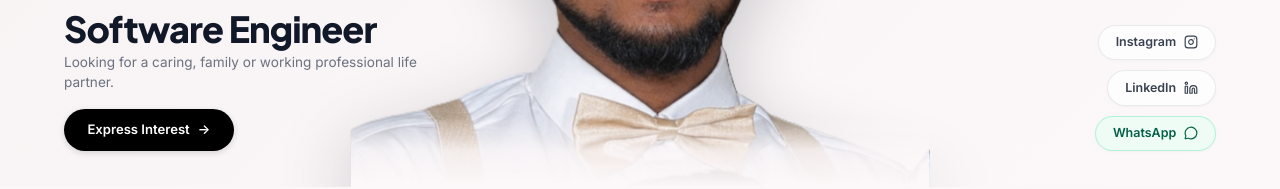
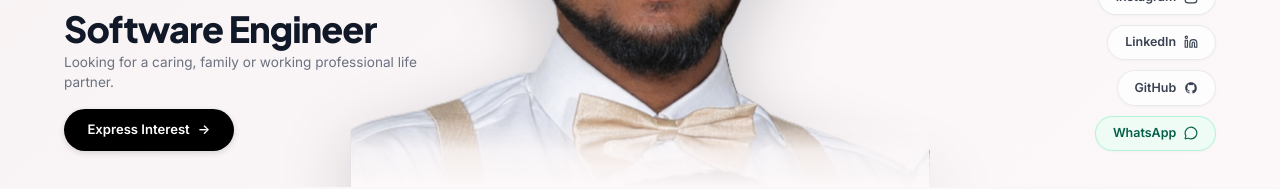
Before and after one commit to AgnelSelvan/AgnelSelvan.github.io, a Next.js app: page /biodata in a window 1280 px wide. Shown: the part 613-802 px from the top of the page. Built offline with nearby package versions, Linux system fonts and the light colour scheme.

Commit message:
feat: add new interactive biodata page component

```diff
--- a/src/app/biodata/page.tsx
+++ b/src/app/biodata/page.tsx
@@ -32,6 +32,12 @@
   ArrowRight,
   Award,
 } from 'lucide-react';
+
+const GithubIcon = ({ className = "w-3.5 h-3.5" }: { className?: string }) => (
+  <svg className={className} viewBox="0 0 24 24" fill="currentColor">
+    <path fillRule="evenodd" clipRule="evenodd" d="M12 2C6.477 2 2 6.484 2 12.017c0 4.425 2.865 8.18 6.839 9.504.5.092.682-.217.682-.483 0-.237-.008-.868-.013-1.703-2.782.605-3.369-1.343-3.369-1.343-.454-1.158-1.11-1.466-1.11-1.466-.908-.62.069-.608.069-.608 1.003.07 1.53 1.032 1.53 1.032.892 1.53 2.341 1.088 2.91.832.092-.647.35-1.088.636-1.338-2.22-.253-4.555-1.113-4.555-4.951 0-1.093.39-1.988 1.029-2.688-.103-.253-.446-1.272.098-2.65 0 0 .84-.27 2.75 1.026A9.564 9.564 0 0112 6.844c.85.004 1.705.115 2.504.337 1.909-1.296 2.747-1.027 2.747-1.027.546 1.379.202 2.398.1 2.651.64.7 1.028 1.595 1.028 2.688 0 3.848-2.339 4.695-4.566 4.943.359.309.678.92.678 1.855 0 1.338-.012 2.419-.012 2.747 0 .268.18.58.688.482A10.019 10.019 0 0022 12.017C22 6.484 17.522 2 12 2z" />
+  </svg>
+);
 
 const InstagramIcon = ({ className = "w-3.5 h-3.5" }: { className?: string }) => (
   <svg className={className} viewBox="0 0 24 24" fill="none" stroke="currentColor" strokeWidth="2" strokeLinecap="round" strokeLinejoin="round">
@@ -605,6 +611,15 @@
                       className="w-10 h-10 rounded-full border border-neutral-200/90 bg-white text-neutral-700 flex items-center justify-center hover:bg-neutral-50 transition shadow-2xs"
                     >
                       <LinkedinIcon className="w-4 h-4" />
+                    </a>
+                    <a
+                      href="https://github.com/AgnelSelvan"
+                      target="_blank"
+                      rel="noopener noreferrer"
+                      aria-label="GitHub Profile"
+                      className="w-10 h-10 rounded-full border border-neutral-200/90 bg-white text-neutral-700 flex items-center justify-center hover:bg-neutral-50 transition shadow-2xs"
+                    >
+                      <GithubIcon className="w-4 h-4" />
                     </a>
                   </div>
 
@@ -806,6 +821,19 @@
             <LinkedinIcon className="w-3.5 h-3.5" />
           </a>
 
+          {/* GitHub */}
+          <a
+            href="https://github.com/AgnelSelvan"
+            target="_blank"
+            rel="noopener noreferrer"
+            className="link-pill"
+            onMouseEnter={() => setCursorHovered(true)}
+            onMouseLeave={() => setCursorHovered(false)}
+          >
+            <span>GitHub</span>
+            <GithubIcon className="w-3.5 h-3.5" />
+          </a>
+
           {/* WhatsApp */}
           <a
             href="https://wa.me/919167877725?text=Hello%20Agnel,%20viewed%20your%20biodata%20and%20would%20love%20to%20connect"
@@ -1643,6 +1671,20 @@
               >
                 <LinkedinIcon className="w-5 h-5" />
               </a>
+
+              {/* GitHub */}
+              <a
+                href="https://github.com/AgnelSelvan"
+                target="_blank"
+                rel="noopener noreferrer"
+                aria-label="GitHub (Agnel Selvan)"
+                title="GitHub: Agnel Selvan"
+                className="w-12 h-12 sm:w-13 sm:h-13 rounded-full border border-black/[0.08] bg-white text-neutral-700 hover:text-neutral-900 hover:border-neutral-400 hover:bg-neutral-100/60 flex items-center justify-center transition-all shadow-2xs hover:scale-105"
+                onMouseEnter={() => setCursorHovered(true)}
+                onMouseLeave={() => setCursorHovered(false)}
+              >
+                <GithubIcon className="w-5 h-5" />
+              </a>
             </div>
 
             {/* Subtle Contact Handle Reference */}
```
